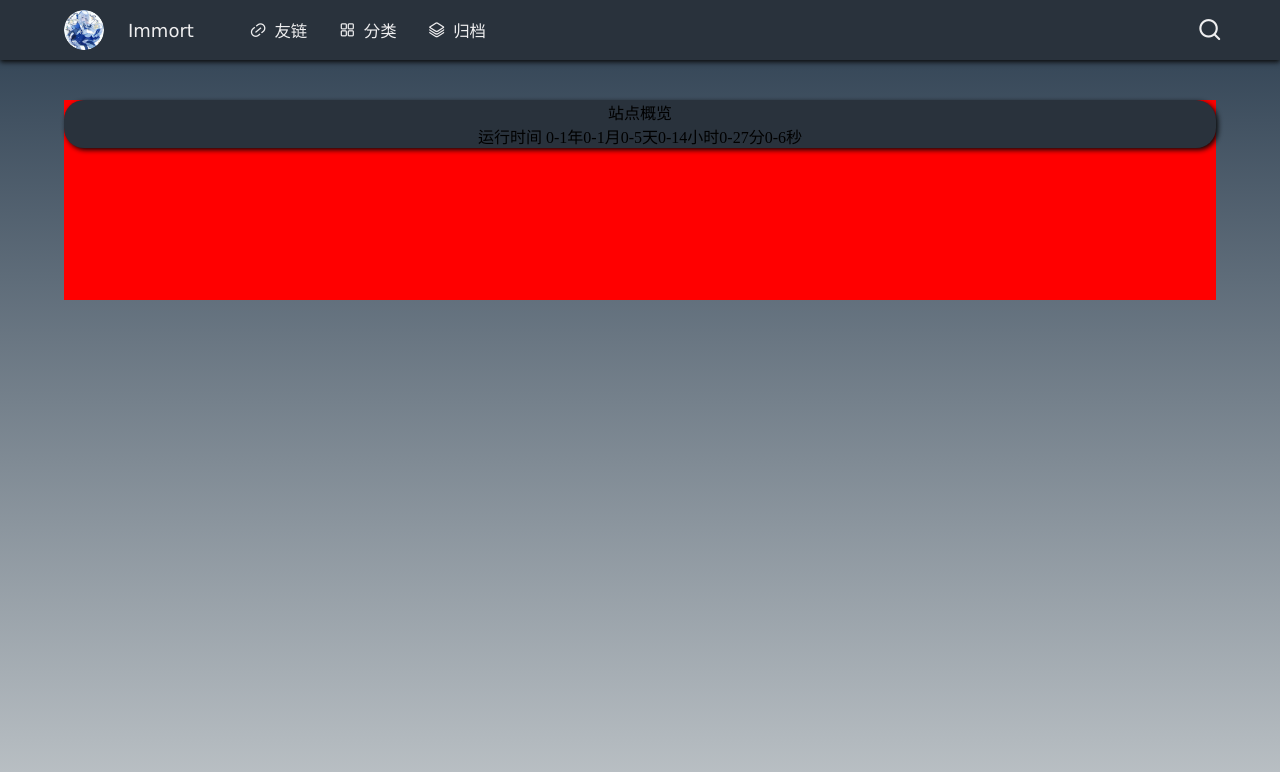
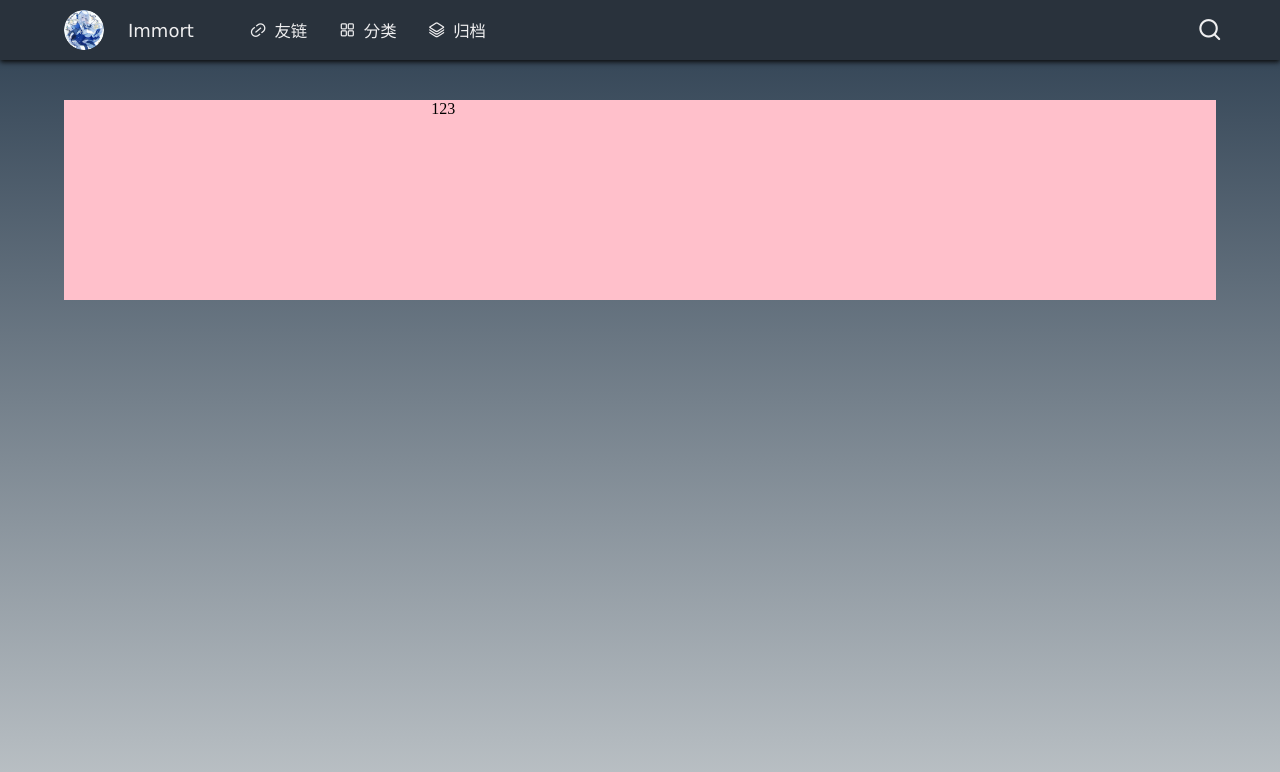
Before and after one commit to Immortal1125/vlog, a Vue app: page /link in a window 1280 px wide. Shown: the top 772 px of the page. Built offline with nearby package versions, Linux system fonts and the light colour scheme; no server answers.

Commit message:
modified:   src/components/content/aside/index.css 	modified:   src/components/content/aside/index.vue 	modified:   src/components/content/index.css 	modified:   src/components/content/index.vue 	modified:   src/components/content/main/index.vue 	new file:   src/components/content/mobile.css

```diff
--- a/src/components/content/aside/index.css
+++ b/src/components/content/aside/index.css
@@ -5,3 +5,12 @@
 .leftBar-part1 span {
   display: block;
 }
+
+.leftBar-part1 span:nth-child(1) {
+  font-size: 20px;
+  color: white;
+}
+
+.leftBar-part1 span:nth-child(2) {
+  color: white;
+}
--- a/src/components/content/aside/index.vue
+++ b/src/components/content/aside/index.vue
@@ -10,7 +10,7 @@ import { ref } from "vue";
 /**
  * 运行时间
  */
-const startTime = new Date("2023-11-18T22:49:50");
+const startTime = new Date("2023-09-01T00:00:00");
 let untilTime = ref("");
 
 function formatTimeDifference(duration) {
@@ -19,28 +19,15 @@ function formatTimeDifference(duration) {
   const years = Math.floor(duration / (365 * 24 * 60 * 60));
   duration %= 365 * 24 * 60 * 60;
 
-  const months = Math.floor(duration / (30 * 24 * 60 * 60));
-  duration %= 30 * 24 * 60 * 60;
+  const days = Math.floor(duration / (24 * 60 * 60));
 
-  const days = Math.floor(duration / (24 * 60 * 60));
-  duration %= 24 * 60 * 60;
-
-  const hours = Math.floor(duration / (60 * 60));
-  duration %= 60 * 60;
-
-  const minutes = Math.floor(duration / 60);
-  const seconds = duration % 60;
-
-  return `${pad(years)}年${pad(months)}月${pad(days)}天${pad(hours)}小时${pad(
-    minutes
-  )}分${pad(seconds)}秒`;
+  return `${pad(years)}年${pad(days)}天`;
 }
 
 function updateTimer() {
   let now = new Date();
   let temp = Math.floor((now - startTime) / 1000);
   untilTime.value = formatTimeDifference(temp);
-  setTimeout(updateTimer, 1000); // 递归调用，确保每秒更新
 }
 
 updateTimer();
--- a/src/components/content/index.css
+++ b/src/components/content/index.css
@@ -1,15 +1,20 @@
 .content {
-  max-width: 1400px; /* 内容区域的最大宽度为1400px */
+  max-width: 1200px; /* 内容区域的最大宽度为1400px */
   margin-left: auto;
   margin-right: auto; /* 将内容向左对齐，保持在页面中间 */
   margin-top: 100px; /* 将内容向上移动100px */
-  background: red;
+  background: pink;
   width: 90%;
   height: 200px;
+  display: flex;
 }
 
-@media (max-width: 660px) {
-  .content {
-    width: 90%;
-  }
+.aside {
+  width: 280px;
+  float: left;
 }
+
+.main {
+  width: calc(100% - 280px);
+  float: right;
+}
--- a/src/components/content/index.vue
+++ b/src/components/content/index.vue
@@ -1,13 +1,21 @@
 <template>
   <div class="content">
-    <Aside></Aside>
+    <div class="aside">
+      <Aside style="margin-bottom: 20px"></Aside>
+      <Aside></Aside>
+    </div>
+    <div class="main">
+      <Main></Main>
+    </div>
   </div>
 </template>
 
 <script setup>
 import Aside from "./aside/index.vue";
+import Main from "./main/index.vue";
 </script>
 
 <style scoped>
 @import "./index.css";
+@import "./mobile.css";
 </style>
--- a/src/components/content/main/index.vue
+++ b/src/components/content/main/index.vue
@@ -1,5 +1,12 @@
 <template>
-  <div style="width: calc(100% - 280px); float: right">
-    <div style="width: 80%; background-color: red">123</div>
+  <div
+    style="
+      width: 80%;
+      background-color: pink;
+      margin-left: auto;
+      margin-right: auto;
+    "
+  >
+    123
   </div>
 </template>
--- /dev/null
+++ b/src/components/content/mobile.css
@@ -0,0 +1,9 @@
+@media (max-width: 660px) {
+  .aside {
+    display: none;
+  }
+  .main {
+    float: none;
+    width: 100%;
+  }
+}
```
